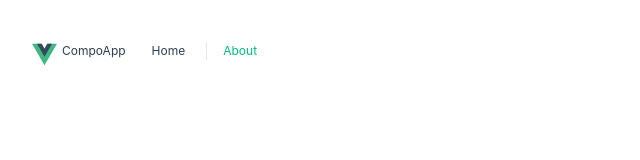
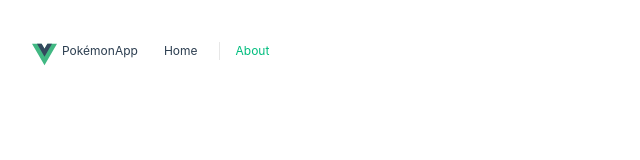
Before and after one commit to Mansoldev/Vue3, a Vue app: page / in a window 1280 px wide. Shown: the top 160 px of the page, without its empty margins (0-640 px from the left). Built offline with nearby package versions, Linux system fonts and the light colour scheme.

Commit message:
Dinamic navbar

```diff
--- a/src/App.vue
+++ b/src/App.vue
@@ -1,11 +1,12 @@
 <script setup lang="ts">
 import { RouterView } from 'vue-router'
 import NavBar from '@/shared/components/NavBar.vue'
+import { RouterLinks } from '@/router/list-routes';
 </script>
 
 <template>
   <header>
-    <NavBar/>
+    <NavBar title="PokémonApp" :links="RouterLinks"/>
   </header>
 
   <RouterView />
--- /dev/null
+++ b/src/router/list-routes.ts
@@ -0,0 +1,10 @@
+export interface RouterLink {
+    name: string;
+    path: string;
+    title: string;
+}
+
+export const RouterLinks: RouterLink[] = [
+    { path: '/', name: 'home', title: 'Home'},
+    { path: '/about', name: 'about', title: 'About'}
+]
--- a/src/shared/components/NavBar.vue
+++ b/src/shared/components/NavBar.vue
@@ -1,10 +1,24 @@
+<script setup lang="ts">
+import type { RouterLink } from '@/router/list-routes';
+
+interface Props {
+    title?: string;
+    links: RouterLink[];
+}
+
+withDefaults(defineProps<Props>(), {
+    title: 'CompoApp'
+});
+</script>
+
 <template>
     <nav>
         <img alt="Vue logo" class="logo" src="@/assets/logo.svg" width="25" height="25" />
-        <span class="appTitle">CompoApp</span>
+        <span v-if="$props.title" class="appTitle">{{ title }}</span>
 
-        <RouterLink to="/">Home</RouterLink>
-        <RouterLink to="/about">About</RouterLink>
+        <RouterLink v-for="link in links" :to="link.path" :key="link.name">
+            {{ link.title }}
+        </RouterLink>
     </nav>
 </template>
 
```
